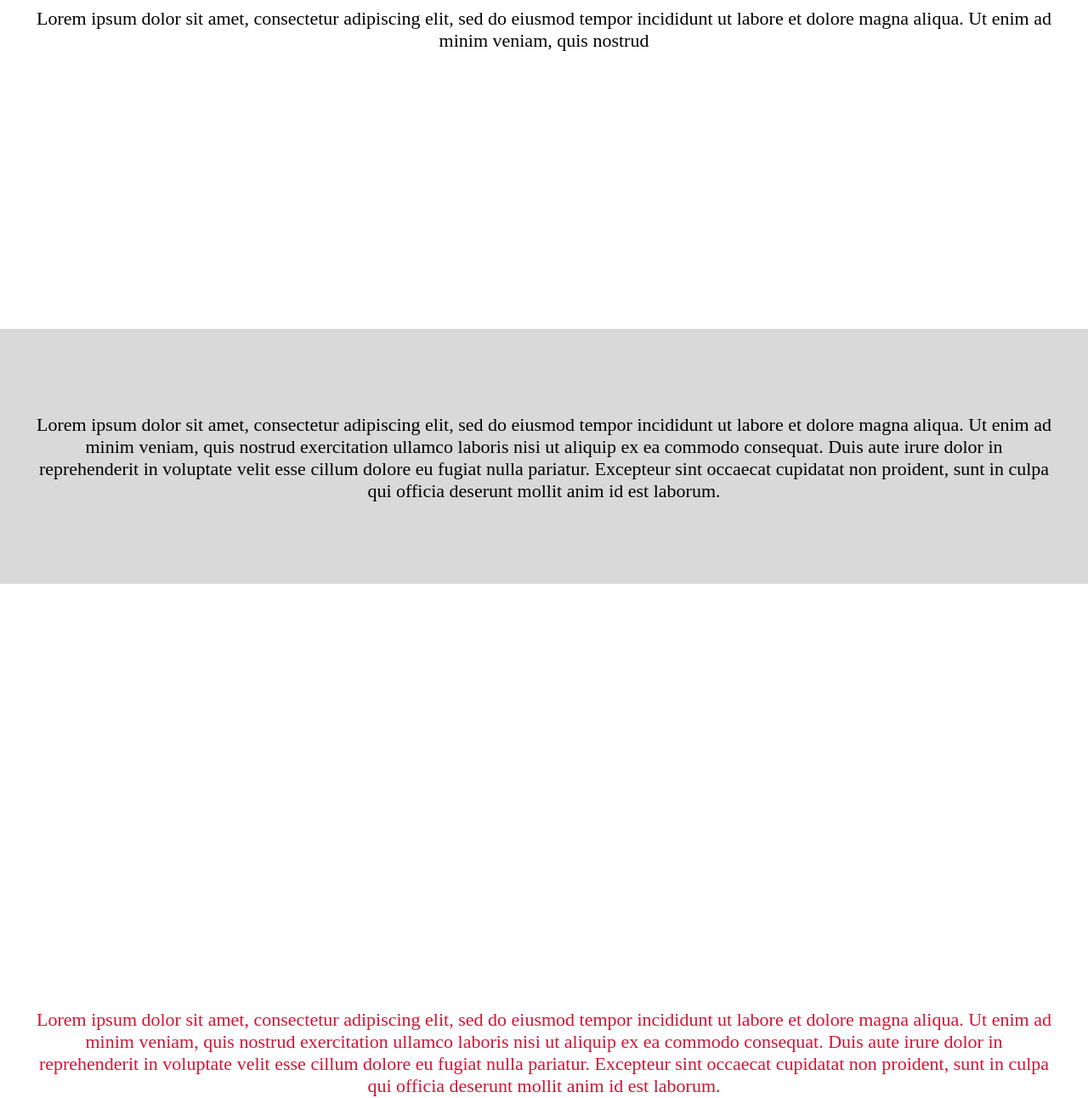
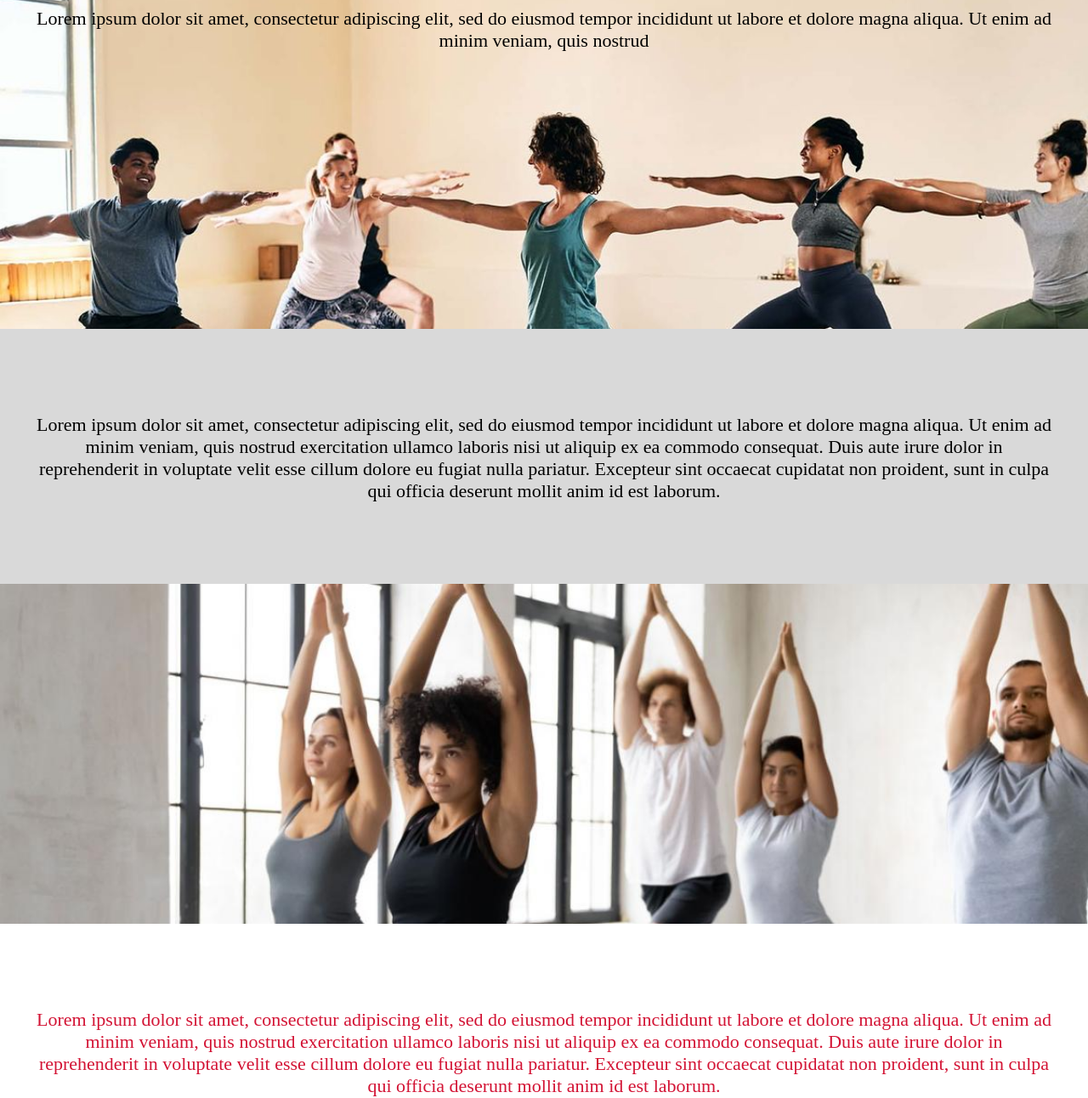
Before and after one commit to sklimko/sklimko.github.io, a plain HTML site: page Tiles/index.html in a window 1280 px wide. Shown: the part 88-1380 px from the top of the page at 85% size. Drawn offline with Linux system fonts and the light colour scheme.

Commit message:
Tiles New

```diff
--- a/Tiles/style.css
+++ b/Tiles/style.css
@@ -46,7 +46,7 @@ body{
 
 }
 .tilebg1{
-	background-image: url("../basic-template/img/Yoga1.jpeg");
+	background-image: url("img/Yoga1.jpeg");
 	text-align: center;
 	height: 400px;
 
@@ -60,7 +60,7 @@ body{
 
 }
 .tilebg3{
-	background-image: url("../basic-template/img/Yoga2.jpeg");
+	background-image: url("img/Yoga2.jpeg");
 	text-align:right;
 	height: 400px;
 }
@@ -69,7 +69,7 @@ body{
 	height: 300px;
 }
 .tilebg5{
-	background-image: url("../basic-template/img/Yoga3.png");
+	background-image: url("img/Yoga3.png");
 	text-align:left;
 	height: 400px;
 
```
Also changed, not shown: Tiles/index.html (+0 -1 lines).
